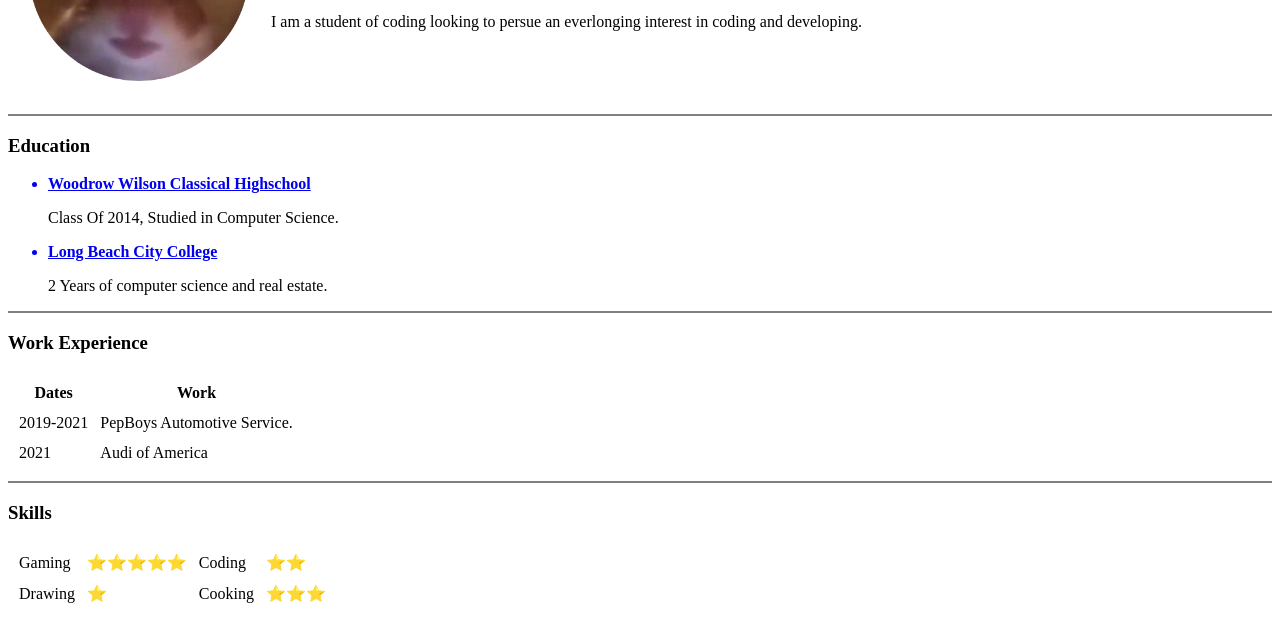
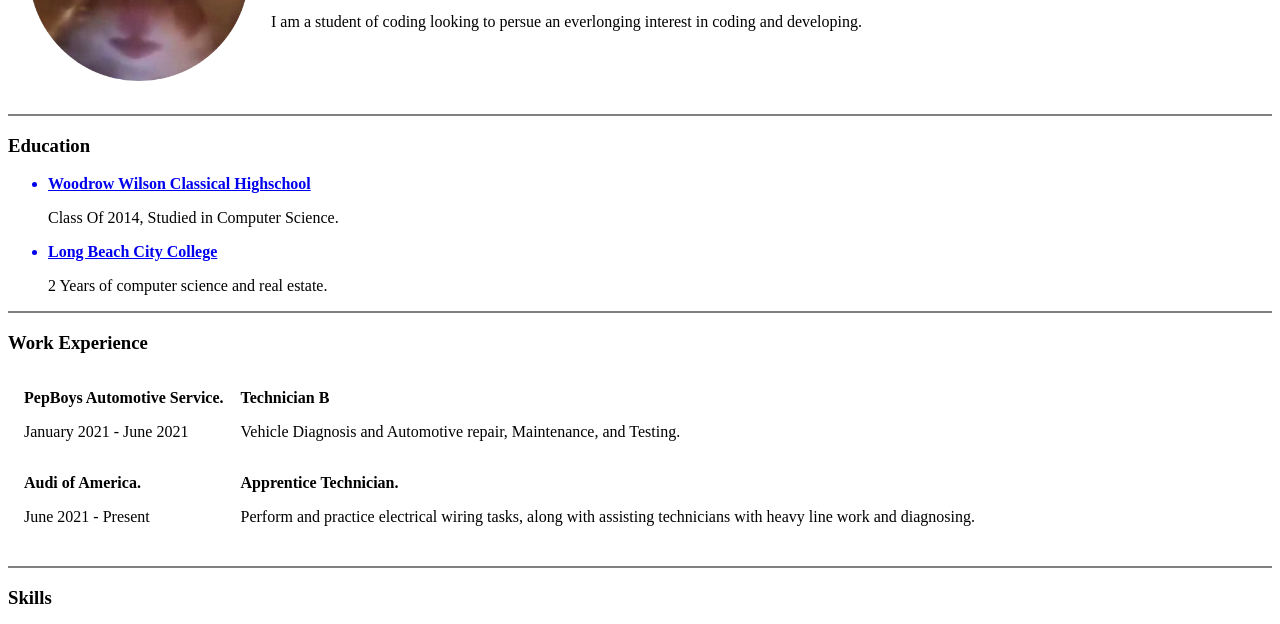
Before and after one commit to xBrandeezy/CV, a plain HTML site: page index.html in a window 1280 px wide. Shown: the part 168-792 px from the top of the page. Drawn offline with Linux system fonts and the light colour scheme.

Commit message:
Updated work experience v1,2
edited work experience layout

```diff
--- a/index.html
+++ b/index.html
@@ -12,7 +12,7 @@
  <body>
    <table cellspacing="20">
      <tr>
-       <td><img src="./Images/circleham.png" alt="hamham" width="220" height="220"></td>
+       <td><img src="../Images/circleham.png" alt="hamham" width="220" height="220"></td>
 
        <td><h1>Brandon Ramirez</h1>
 
@@ -42,20 +42,28 @@
 
 <h3>Work Experience</h3>
 
-<table cellspacing="10">
- <thead>
+<table cellspacing="15">
+ <tbody>
+   <tr>
+     <td>
+       <strong>PepBoys Automotive Service.</strong>
+       <p>January 2021 - June 2021</p>
+     </td>
+     <td>
+       <strong>Technician B</strong>
+       <p>Vehicle Diagnosis and Automotive repair, Maintenance, and Testing.</p>
+     </td>
+   </tr>
+ </tbody>
   <tr>
-    <th>Dates</th>
-    <th>Work</th>
- </thead>
-  </tr>
-  <tr>
-    <td>2019-2021</td>
-    <td>PepBoys Automotive Service.</td>
-  </tr>
-  <tr>
-    <td>2021</td>
-    <td>Audi of America</td>
+    <td>
+      <strong>Audi of America.</strong>
+      <p>June 2021 - Present</p>
+    </td>
+    <td>
+    <strong>Apprentice Technician.</strong>
+    <p>Perform and practice electrical wiring tasks, along with assisting technicians with heavy line work and diagnosing.</p>
+    </td>
   </tr>
 
 </table>
```
